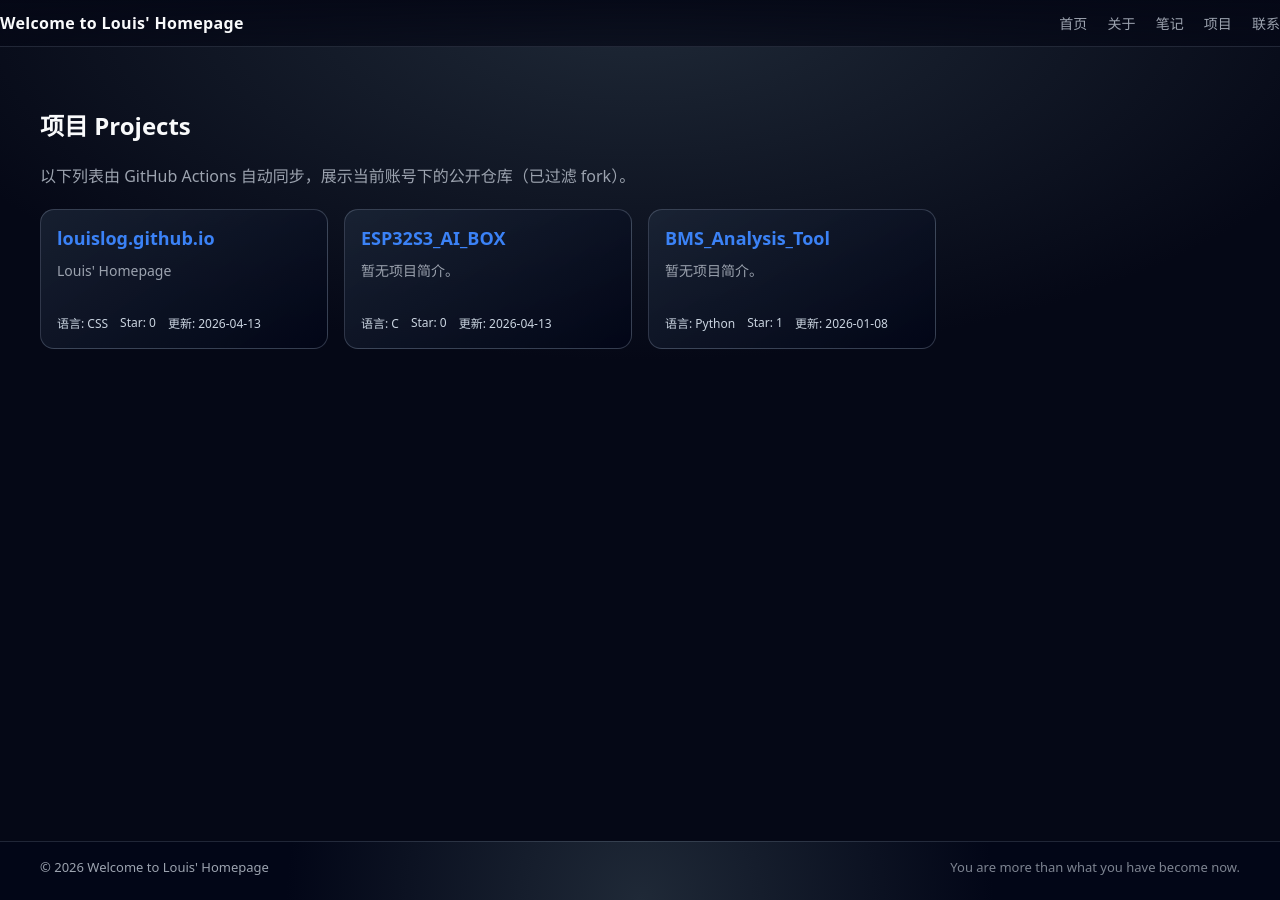
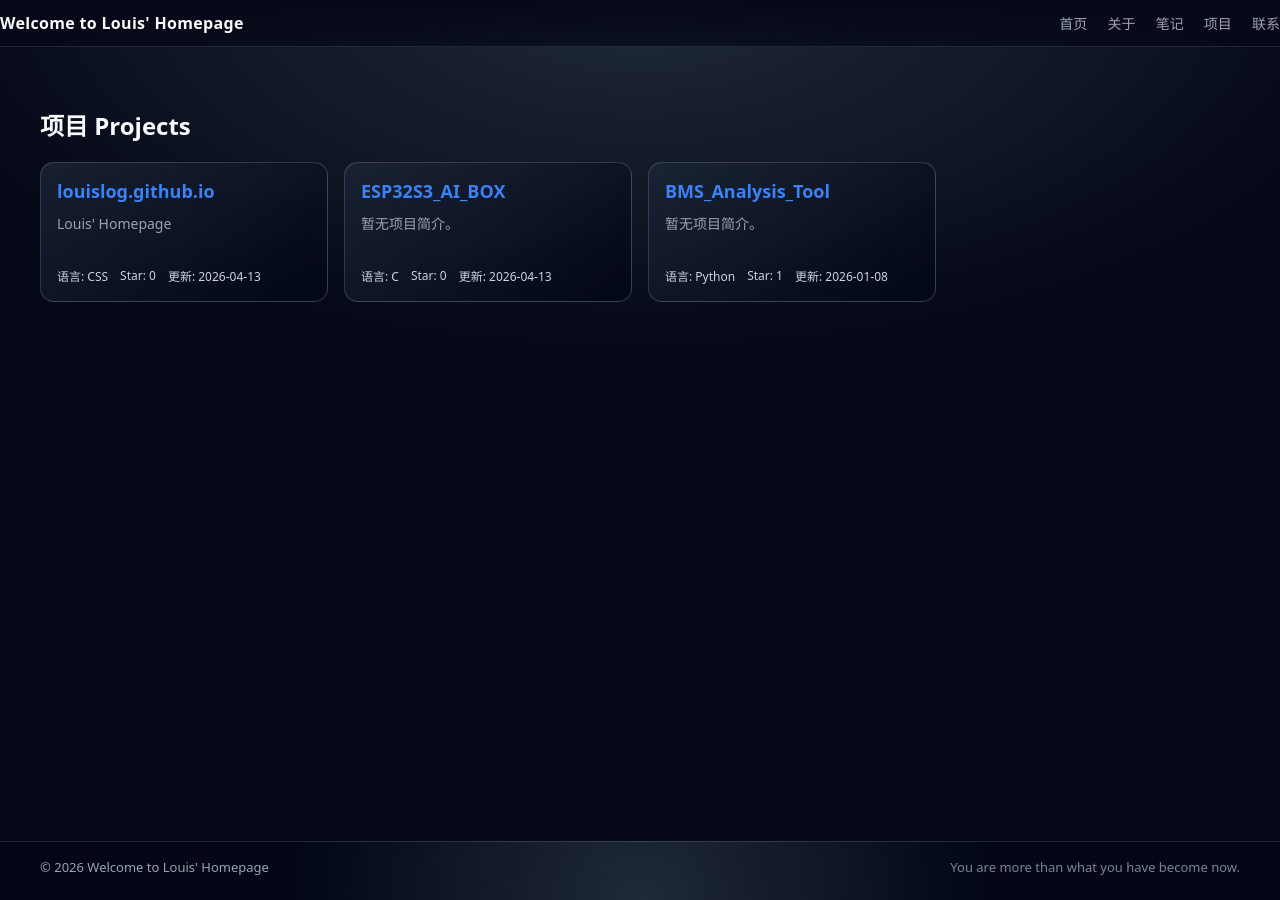
Before and after one commit to louislog/louislog.github.io, a Jekyll site: the page built from projects.md, in a window 1280 px wide. Built offline with Jekyll 4.4.1, drawn with Linux system fonts in a browser that asks for light colours.

Commit message:
chore: refine projects sync and add gitignore

```diff
--- a/projects.md
+++ b/projects.md
@@ -5,8 +5,6 @@ permalink: /projects/
 ---
 
 ## 项目 Projects
-
-以下列表由 GitHub Actions 自动同步，展示当前账号下的公开仓库（已过滤 fork）。
 
 {% assign projects = site.data.public_projects %}
 
@@ -41,5 +39,5 @@ permalink: /projects/
 	{% endfor %}
 </div>
 {% else %}
-<p class="project-empty">暂未同步到公开项目，请稍后刷新，或手动运行 GitHub Actions workflow。</p>
+<p class="project-empty">暂无公开项目。</p>
 {% endif %}
```
Also changed, not shown: .github/workflows/sync-public-projects.yml, 1 other file.
